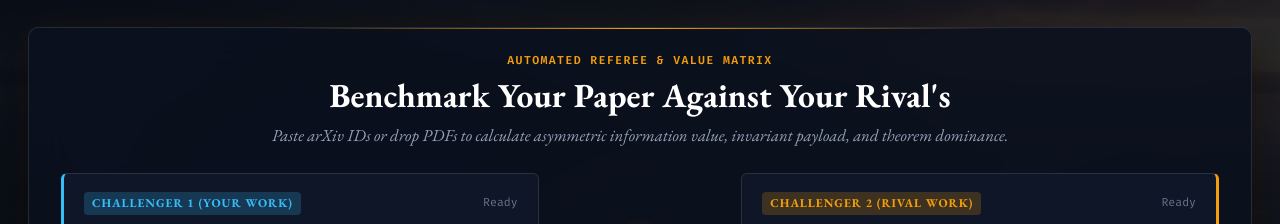
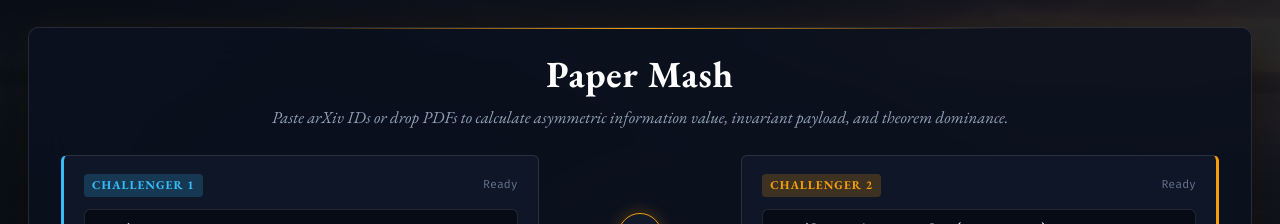
Before and after one commit to point-reyes-sound/papermache, a website built with Vite: page index.html in a window 1280 px wide. Shown: the part 142-366 px from the top of the page. Built offline with nearby package versions, Linux system fonts and the light colour scheme; files whose address does not match are found by name.

Commit message:
feat(ui): declutter hero copy to 'Paper Mash' and streamline challenger labels

```diff
--- a/index.html
+++ b/index.html
@@ -23,16 +23,15 @@
     <section class="hero-dropzone-section" id="hero-dropzone">
       <div class="hero-centerpiece-container">
         <div class="hero-heading">
-          <span class="hero-eyebrow">AUTOMATED REFEREE & VALUE MATRIX</span>
-          <h2>Benchmark Your Paper Against Your Rival's</h2>
+          <h2>Paper Mash</h2>
           <p>Paste arXiv IDs or drop PDFs to calculate asymmetric information value, invariant payload, and theorem dominance.</p>
         </div>
 
         <div class="dropzone-duel-grid">
-          <!-- Left Dropzone: Your Paper -->
+          <!-- Left Dropzone: Challenger 1 -->
           <div class="dropzone-box box-challenger-a" id="dropzone-a">
             <div class="dropzone-header">
-              <span class="box-tag a-tag">CHALLENGER 1 (YOUR WORK)</span>
+              <span class="box-tag a-tag">CHALLENGER 1</span>
               <span class="box-status" id="status-a">Ready</span>
             </div>
             <div class="dropzone-body">
@@ -54,10 +53,10 @@
             </button>
           </div>
 
-          <!-- Right Dropzone: Rival Paper -->
+          <!-- Right Dropzone: Challenger 2 -->
           <div class="dropzone-box box-challenger-b" id="dropzone-b">
             <div class="dropzone-header">
-              <span class="box-tag b-tag">CHALLENGER 2 (RIVAL WORK)</span>
+              <span class="box-tag b-tag">CHALLENGER 2</span>
               <span class="box-status" id="status-b">Ready</span>
             </div>
             <div class="dropzone-body">
--- a/src/style.css
+++ b/src/style.css
@@ -136,11 +136,12 @@ body.point-reyes-theme {
 
 .hero-heading h2 {
   font-family: var(--font-serif);
-  font-size: 2.1rem;
+  font-size: 2.3rem;
   font-weight: 700;
   color: #fff;
-  line-height: 1.25;
-  margin-bottom: 6px;
+  line-height: 1.2;
+  letter-spacing: 0.02em;
+  margin-bottom: 8px;
 }
 
 .hero-heading p {
```
